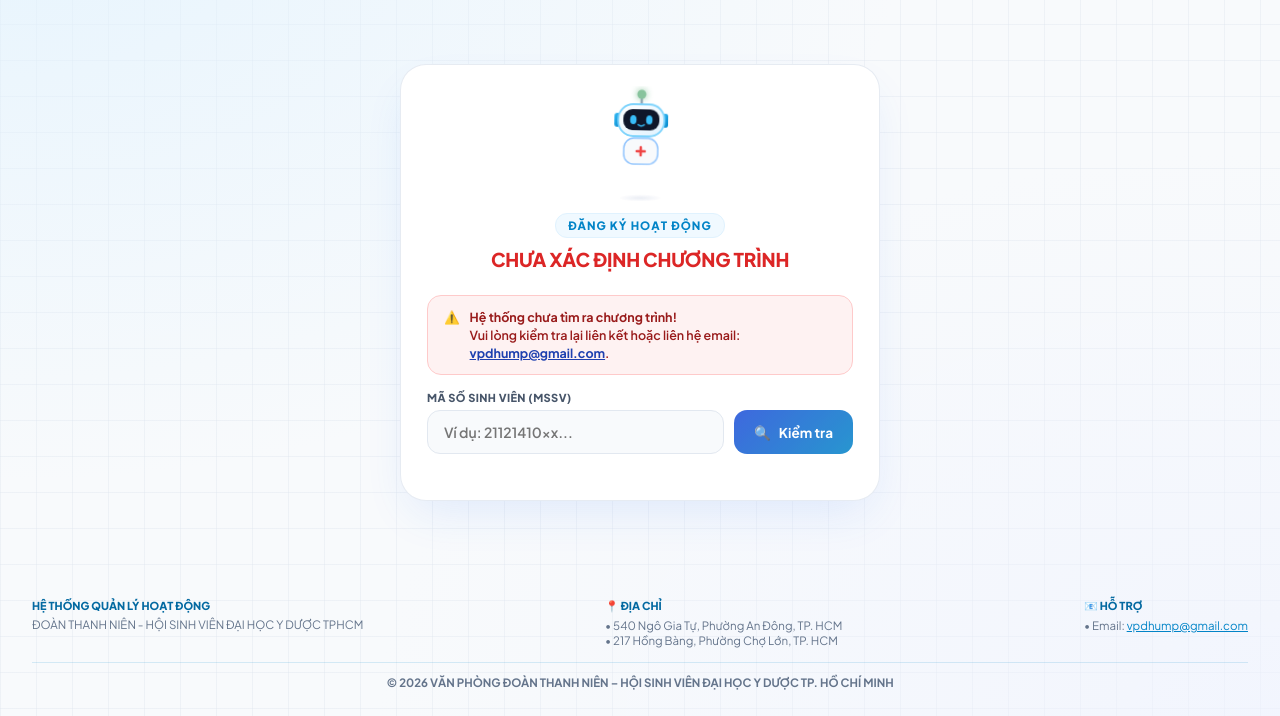
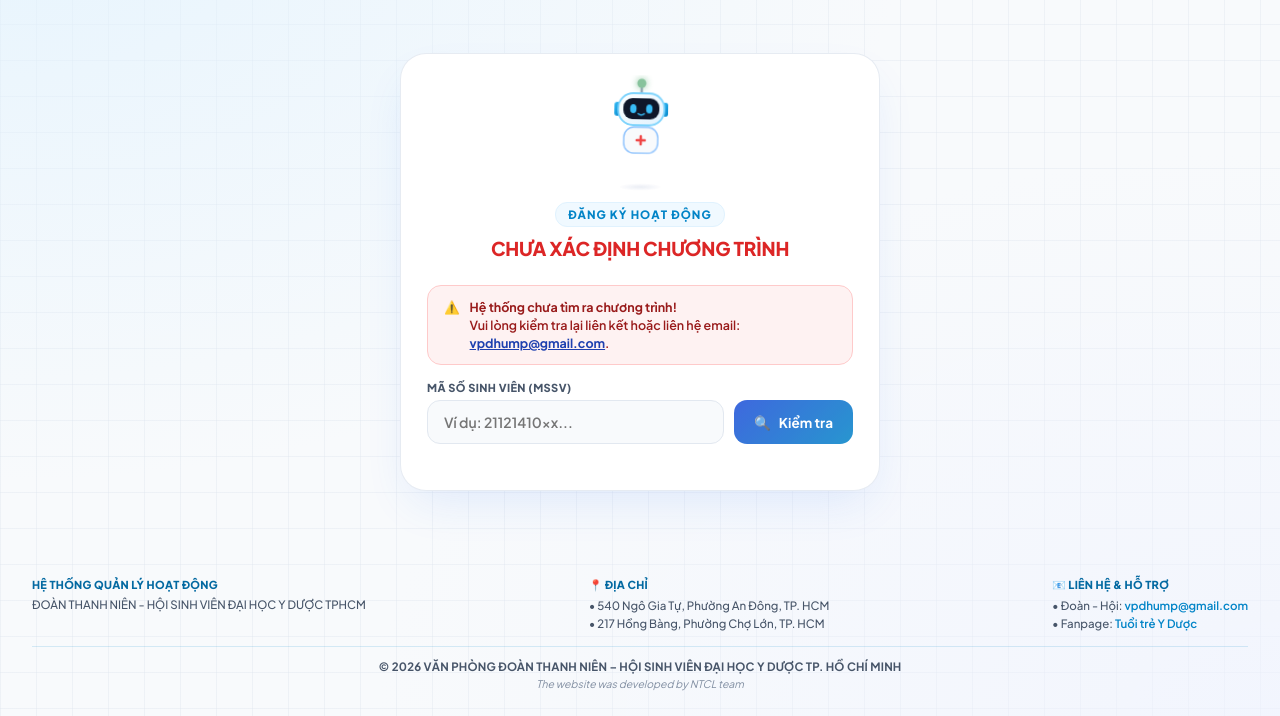
Before and after one commit to vpdhump/dangkyhoatdongump, a plain HTML site: page index.html in a window 1280 px wide. Shown: the part 84-800 px from the top of the page. Drawn offline with Linux system fonts and the light colour scheme.

Commit message:
Add files via upload

```diff
--- a/index.html
+++ b/index.html
@@ -560,6 +560,7 @@
       cursor: pointer;
     }
 
+    /* FOOTER 3 CỘT ĐẦY ĐỦ */
     .portal-footer {
       width: 100%;
       max-width: 1240px;
@@ -586,6 +587,38 @@
       text-transform: uppercase;
       margin-bottom: 5px;
       color: #0369a1;
+      letter-spacing: 0.3px;
+    }
+
+    .f-subtext {
+      color: #475569;
+      font-weight: 500;
+      line-height: 1.5;
+    }
+
+    .portal-footer a {
+      color: #0284c7;
+      text-decoration: none;
+      font-weight: 600;
+    }
+
+    .portal-footer a:hover {
+      text-decoration: underline;
+    }
+
+    .copyright-line {
+      font-weight: 700;
+      color: #475569;
+      font-size: 11.5px;
+      letter-spacing: 0.2px;
+    }
+
+    .author-line {
+      font-style: italic;
+      opacity: 0.8;
+      font-size: 10.5px;
+      margin-top: 3px;
+      color: #64748b;
     }
 
     @media (max-width: 768px) {
@@ -599,7 +632,7 @@
 
   <header class="top-header-strip">
     <div class="brand-id-cluster">
-      <img alt="Logo UMP" class="brand-logo-unified" src="logo.png" onerror="this.src='https://upload.wikimedia.org/wikipedia/commons/thumb/f/f7/Logo_%C4%90%E1%BA%A1i_h%E1%BB%8Dc_Y_D%C6%B0%E1%BB%A3c_TP.HCM.png/640px-Logo_%C4%90%E1%BA%A1i_h%E1%BB%8Dc_Y_D%C6%B0%E1%BB%A3c_TP.HCM.png'"/>
+      <img alt="Logo Đoàn Hội UMP" class="brand-logo-unified" src="logo.png" onerror="this.src='https://upload.wikimedia.org/wikipedia/commons/thumb/f/f7/Logo_%C4%90%E1%BA%A1i_h%E1%BB%8Dc_Y_D%C6%B0%E1%BB%A3c_TP.HCM.png/640px-Logo_%C4%90%E1%BA%A1i_h%E1%BB%8Dc_Y_D%C6%B0%E1%BB%A3c_TP.HCM.png'"/>
       <div class="vertical-brand-divider"></div>
       <div class="brand-text-identity">ĐOÀN THANH NIÊN – HỘI SINH VIÊN ĐẠI HỌC Y DƯỢC TP. HỒ CHÍ MINH</div>
     </div>
@@ -775,28 +808,31 @@
     </div>
   </div>
 
-  <footer class="portal-footer">
+  <!-- FOOTER CHUẨN ĐẦY ĐỦ 3 CỘT -->
+  <footer class="portal-footer" id="portalFooter">
     <div class="footer-grid">
       <div>
         <div class="f-header">HỆ THỐNG QUẢN LÝ HOẠT ĐỘNG</div>
-        <div>ĐOÀN THANH NIÊN - HỘI SINH VIÊN ĐẠI HỌC Y DƯỢC TPHCM</div>
+        <div class="f-subtext">ĐOÀN THANH NIÊN - HỘI SINH VIÊN ĐẠI HỌC Y DƯỢC TPHCM</div>
       </div>
       <div>
         <div class="f-header">📍 ĐỊA CHỈ</div>
-        <div>• 540 Ngô Gia Tự, Phường An Đông, TP. HCM</div>
-        <div>• 217 Hồng Bàng, Phường Chợ Lớn, TP. HCM</div>
+        <div class="f-subtext">• 540 Ngô Gia Tự, Phường An Đông, TP. HCM</div>
+        <div class="f-subtext">• 217 Hồng Bàng, Phường Chợ Lớn, TP. HCM</div>
       </div>
       <div>
-        <div class="f-header">📧 HỖ TRỢ</div>
-        <div>• Email: <a href="mailto:vpdhump@gmail.com" style="color: #0284c7;">vpdhump@gmail.com</a></div>
+        <div class="f-header">📧 LIÊN HỆ &amp; HỖ TRỢ</div>
+        <div class="f-subtext">• Đoàn - Hội: <a href="mailto:vpdhump@gmail.com">vpdhump@gmail.com</a></div>
+        <div class="f-subtext">• Fanpage: <a href="https://www.facebook.com/tuoitreyduochcm" target="_blank">Tuổi trẻ Y Dược</a></div>
       </div>
     </div>
-    <div style="font-weight: 700; margin-top: 6px;">© 2026 VĂN PHÒNG ĐOÀN THANH NIÊN – HỘI SINH VIÊN ĐẠI HỌC Y DƯỢC TP. HỒ CHÍ MINH</div>
+    <div class="copyright-line">© 2026 VĂN PHÒNG ĐOÀN THANH NIÊN – HỘI SINH VIÊN ĐẠI HỌC Y DƯỢC TP. HỒ CHÍ MINH</div>
+    <div class="author-line">The website was developed by NTCL team</div>
   </footer>
 
   <script>
     // ======================================================================
-    // THAY URL DEPLOYMENT WEB APP CHÍNH THỨC CỦA BẠN VÀO ĐÂY:
+    // THAY ĐÚNG LINK TRIỂN KHAI APPS SCRIPT CỦA BẠN VÀO ĐÂY:
     // ======================================================================
     const GAS_API_URL = "https://script.google.com/macros/s/AKfycbxxxY8la40nPgXPd_wf-aJCKvfpaY0PZJBArm_EhjZCmex8HTcCOVpwsggO05MSJzyL/exec";
 
@@ -843,6 +879,7 @@
 
     function clearAlert() { document.getElementById('alertBox').innerHTML = ''; }
 
+    // TẢI TÊN CHƯƠNG TRÌNH TỪ Ô L1 VÀ CẤU HÌNH ĐÓNG/MỞ
     window.addEventListener('DOMContentLoaded', () => {
       const titleElem = document.getElementById('displayProgramTitle');
       const noEventBox = document.getElementById('noEventNoticeBox');
@@ -857,6 +894,7 @@
         return;
       }
 
+      // Gọi API initEvent
       fetch(`${GAS_API_URL}?action=initEvent&event=${encodeURIComponent(currentEvent)}`, { redirect: "follow" })
         .then(r => r.json())
         .then(res => {
@@ -878,7 +916,7 @@
           }
         })
         .catch(err => {
-          console.warn("Init error:", err);
+          console.error("Lỗi nạp thông tin sự kiện:", err);
           titleElem.innerText = currentEvent;
         });
     });
@@ -955,7 +993,6 @@
         });
     }
 
-    // ĐĂNG KÝ: Khớp chính xác với registerStudent(postData.event, postData.student)
     function handleRegister() {
       if (!foundStudent) return;
       if (!currentEvent) return showAlert('Chưa xác định chương trình!', 'danger');
@@ -989,7 +1026,6 @@
       text.innerText = "ĐANG GHI NHẬN...";
       triggerRobotReaction('wink');
 
-      // Gửi đúng 2 trường event và student mà code.txt đang phân tích
       const payload = {
         action: "register",
         event: currentEvent,
@@ -1050,7 +1086,6 @@
       });
     }
 
-    // XỬ LÝ PHẢN HỒI KHIẾU NẠI
     function openFeedbackModal() {
       const modal = document.getElementById('feedbackModal');
       document.getElementById('fbDetail').value = "";
@@ -1108,7 +1143,6 @@
       icon.innerHTML = `<span class="spinner-loader"></span>`;
       text.innerText = "ĐANG GỬI...";
 
-      // Gửi đúng data.tabName, data.mssv, data.fileBase64 mà submitFeedback trong code.txt đợi
       const payload = {
         action: "submitFeedback",
         tabName: currentEvent,
```
